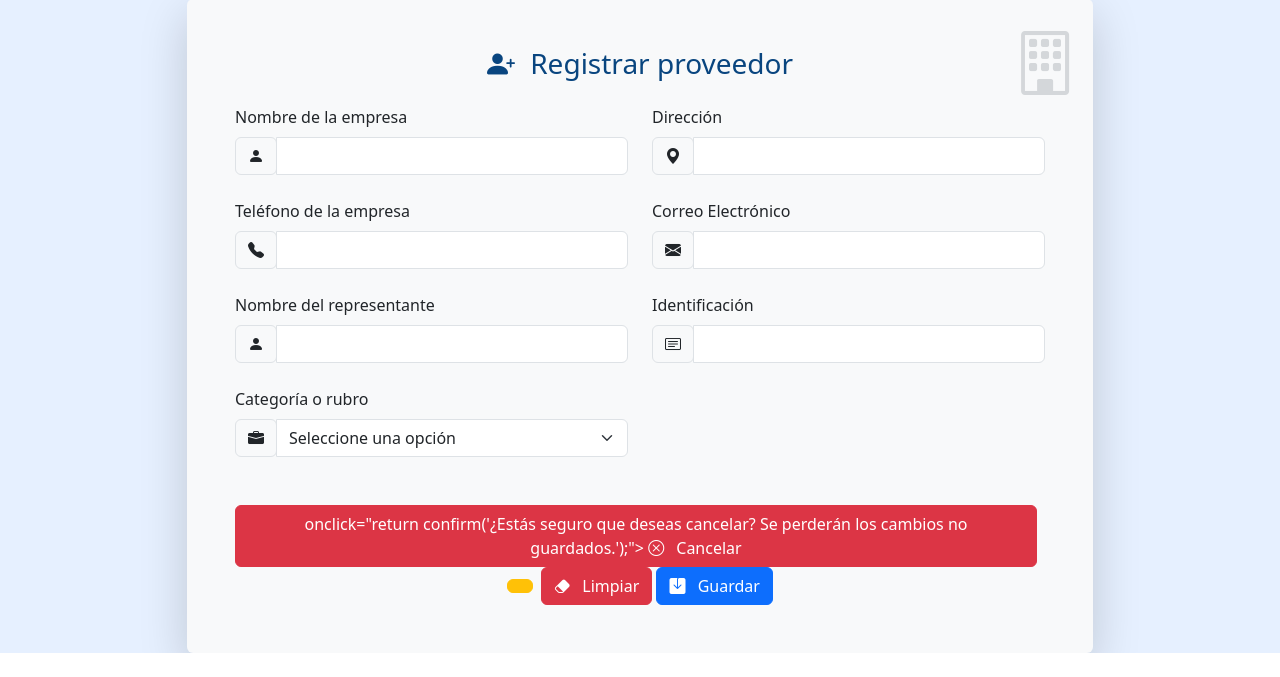
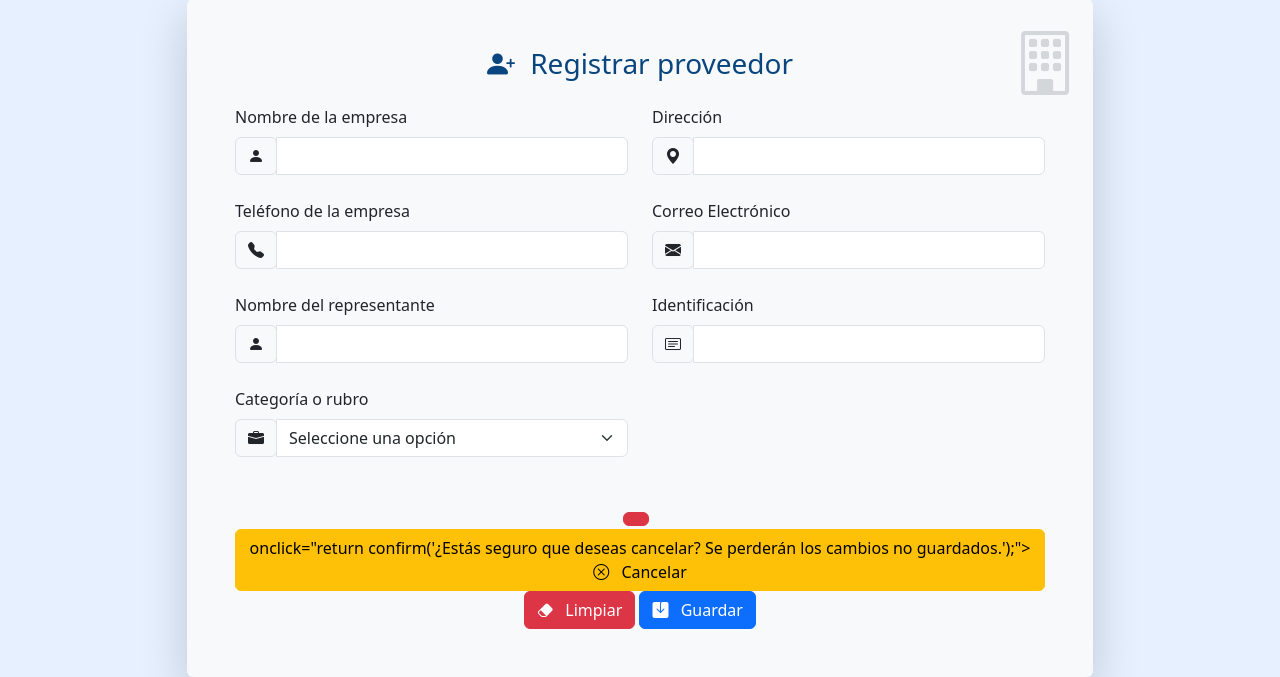
Before and after one commit to CesiGomez-9/Centinela, a Laravel app: page /Proveedores/crear in a window 1280 px wide. Shown: the part 177-854 px from the top of the page. Before the commit the page ends 830 px from the top, so only its background shows below. Run offline with Laravel 12, Linux system fonts and the light colour scheme.

Commit message:
Conflictos resueltos en nuevo.blade.php y web.php

```diff
--- a/resources/views/Proveedores/nuevo.blade.php
+++ b/resources/views/Proveedores/nuevo.blade.php
@@ -203,7 +203,7 @@
 
     <div class="text-center mt-5">
 
-        <a href="{{ route('Proveedores.nuevo') }}" class="btn btn-danger me-2"
+        <a href="{{ route('Proveedores.nuevo') }}" class="btn btn-danger me-2"></a>
 
         <a href="{{ route('Proveedores.indexProveedor') }}" class="btn btn-warning"
 >
@@ -212,7 +212,6 @@
         </a>
 
 
-        <button type="button" class="btn btn-warning me-2" onclick="limpiarFormulario()">
 
         <button type="button" class="btn btn-danger" onclick="limpiarFormulario()">
 
@@ -224,6 +223,7 @@
         </button>
     </div>
 </form>
+
             </div>
         </div>
     </div>
```
